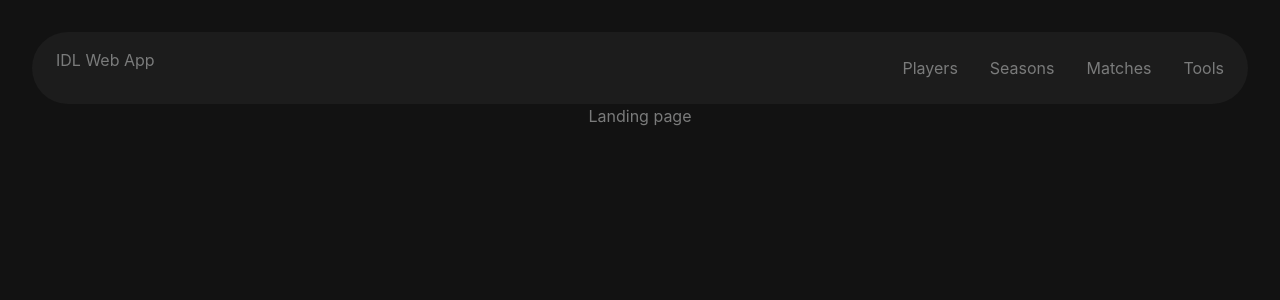
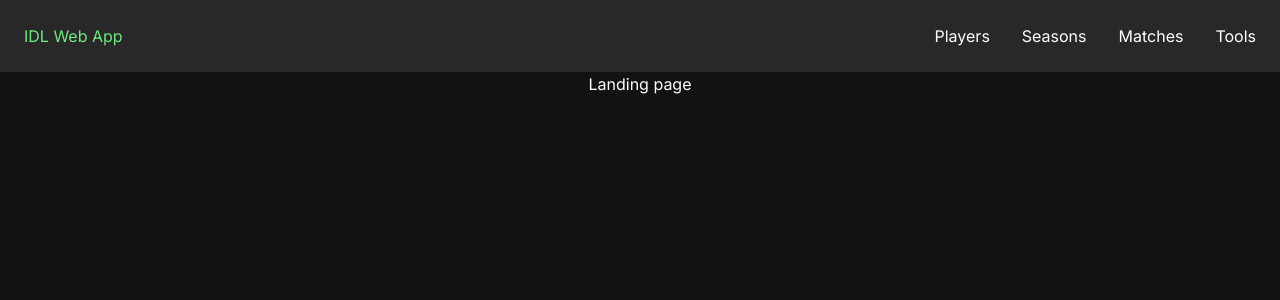
Before and after one commit to PlainOldMoose/IDLWebApp, a React (Vite) app in the folder frontend-tailwind/: page / in a window 1280 px wide. Shown: the top 300 px of the page. Built offline with nearby package versions, Linux system fonts and the light colour scheme; no server answers.

Commit message:
Updated formatting for app + navbar + players

```diff
--- a/frontend-tailwind/src/App.tsx
+++ b/frontend-tailwind/src/App.tsx
@@ -9,8 +9,10 @@ function App() {
 
     return (
         <BrowserRouter>
-            <main className="max-w-7xl mx-auto text-grey">
+
+            <div className="text-light-a10 font-inter">
                 <Navbar/>
+                <main className="max-w-5xl mx-auto">
                     <Routes>
                         <Route path="/" element={<Landing/>}/>
                         <Route path="/players" element={<Players/>}/>
@@ -18,6 +20,7 @@ function App() {
                         <Route path="/matches" element={<Matches/>}/>
                     </Routes>
                 </main>
+            </div>
         </BrowserRouter>
     );
 }
--- a/frontend-tailwind/src/components/Navbar.tsx
+++ b/frontend-tailwind/src/components/Navbar.tsx
@@ -1,18 +1,18 @@
-import {Link} from "react-router-dom";
+import {NavLink} from "react-router-dom";
 
 export default function Navbar() {
     return (
-        <nav className="flex mx-8 mt-8 p-4 justify-between bg-accent rounded-full">
+        <nav className="flex p-4 justify-between items-center bg-surface-a20">
             {/*Logo*/}
             <div>
-                <Link to="/" className="nav-link">IDL Web App</Link>
+                <NavLink to="/" className="nav-link">IDL Web App</NavLink>
             </div>
             {/*Links*/}
             <div className="flex gap-4">
-                <Link to="/players" className="nav-link">Players</Link>
-                <Link to="/seasons" className="nav-link">Seasons</Link>
-                <Link to="/matches" className="nav-link">Matches</Link>
-                <Link to="/tools" className="nav-link">Tools</Link>
+                <NavLink to="/players" className="nav-link">Players</NavLink>
+                <NavLink to="/seasons" className="nav-link">Seasons</NavLink>
+                <NavLink to="/matches" className="nav-link">Matches</NavLink>
+                <NavLink to="/tools" className="nav-link">Tools</NavLink>
             </div>
         </nav>
     );
--- a/frontend-tailwind/src/pages/Players.tsx
+++ b/frontend-tailwind/src/pages/Players.tsx
@@ -7,9 +7,9 @@ export default function Players() {
     if (isError) return <div>Error...</div>;
 
     return (
-            <div className="bg-accent rounded-2xl p-8 mt-8">
+            <div className="bg-surface-a20 rounded-2xl p-8 mt-4 ">
                 <table className="table-auto w-full">
-                    <thead className="border-b">
+                    <thead className="border-b border-surface-a30">
                     <tr>
                         <th className="text-left py-2 px-4">Steam ID</th>
                         <th className="text-left py-2 px-4">Username</th>
@@ -18,7 +18,7 @@ export default function Players() {
                     </thead>
                     <tbody>
                     {players?.map((player) => (
-                        <tr key={player.steamId} className="border-b">
+                        <tr key={player.steamId} className="border-b border-surface-a30">
                             <td className="text-left py-2 px-4">{player.steamId}</td>
                             <td className="text-left py-2 px-4">{player.username}</td>
                             <td className="text-left py-2 px-4">{player.elo}</td>
```
Lines whose indentation alone changed are shown as unchanged.
